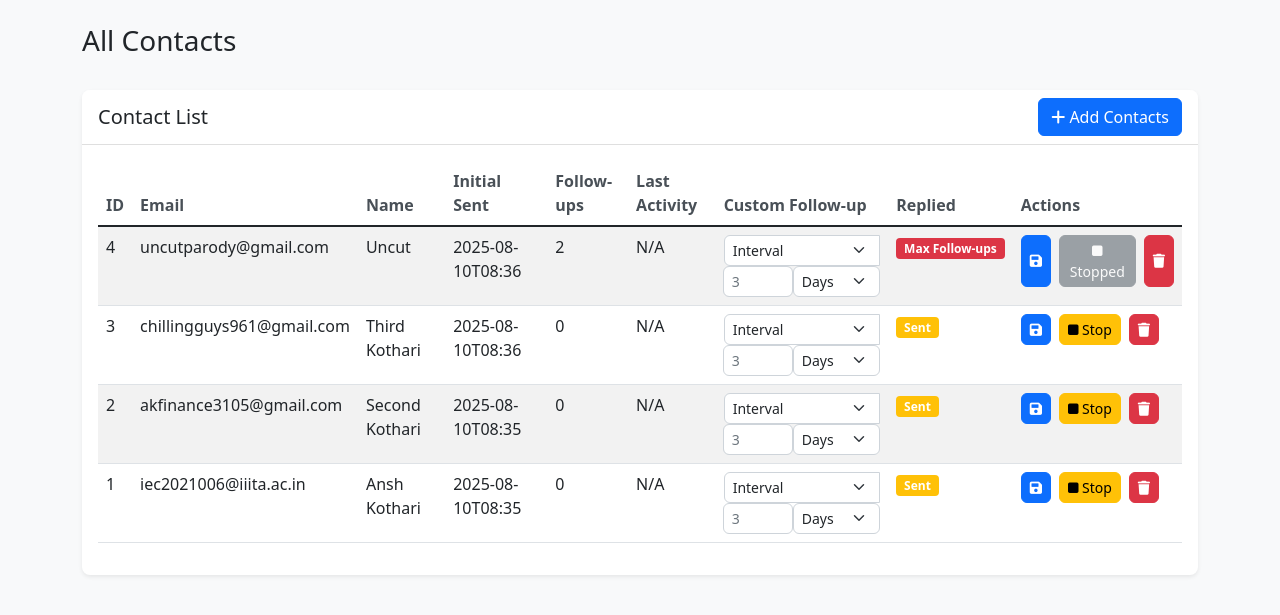
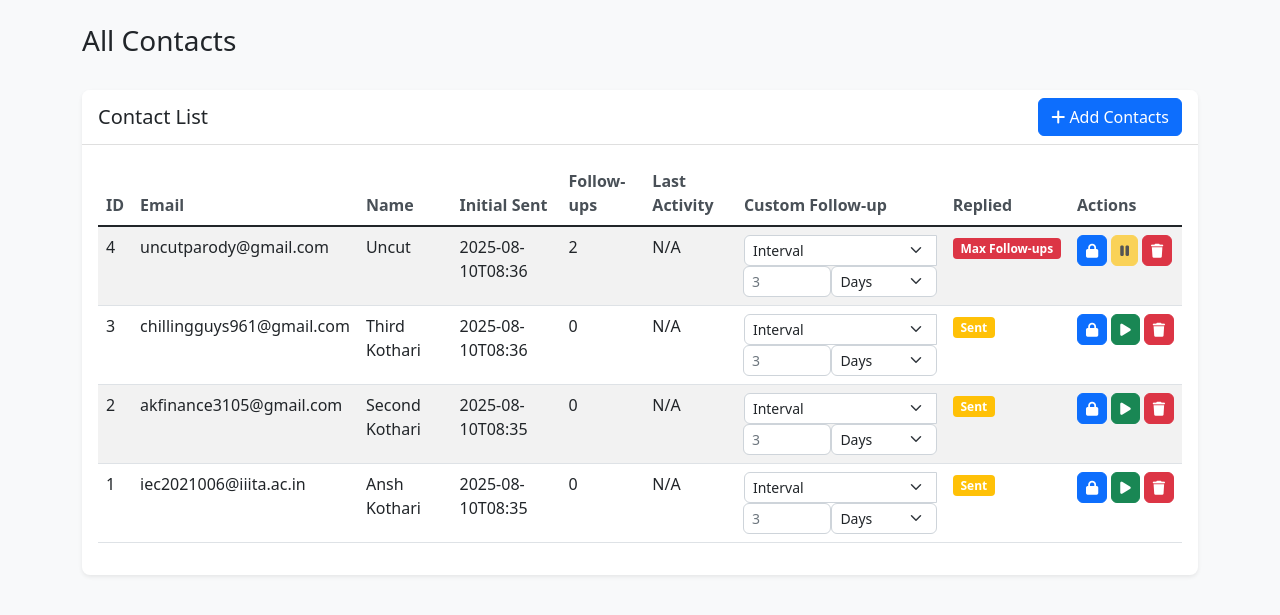
Before and after one commit to anshgeez31/Cold-Email-Tool, a Flask app: page /contacts in a window 1280 px wide. Shown: the part 56-671 px from the top of the page. Run offline with Flask 3, Linux system fonts and the light colour scheme; data comes from the database, SQL or seed files in the repository.

Commit message:
Assistant checkpoint: Updated action buttons to match design layout
Assistant generated file changes:
- templates/contacts.html: Update action buttons layout to match the design, Update stop followups button styling in JavaScript, Update button revert styling in error handling, Update second error handling button revert

---

User prompt:

make it like this.

Replit-Commit-Author: Assistant
Replit-Commit-Session-Id: 351e7a85-a553-4a1b-8c0d-e43fa78f7baf

```diff
--- a/templates/contacts.html
+++ b/templates/contacts.html
@@ -77,17 +77,21 @@
                                     {% endif %}
                                 </td>
                                 <td>
-                                    <div class="d-flex gap-2">
+                                    <div class="d-flex gap-1">
                                         <button class="btn btn-sm btn-primary" onclick="updateCustomTime({{ contact.id }})" title="Save custom time">
-                                            <i class="fas fa-save"></i>
+                                            <i class="fas fa-lock"></i>
                                         </button>
                                         {% if contact.initial_sent_date and not contact.replied and contact.followup_sent_count < 2 %}
-                                        <button class="btn btn-sm btn-warning" id="stop-btn-{{ contact.id }}" onclick="stopFollowups({{ contact.id }})" title="Stop follow-ups">
-                                            <i class="fas fa-stop"></i> Stop
+                                        <button class="btn btn-sm btn-success" id="stop-btn-{{ contact.id }}" onclick="stopFollowups({{ contact.id }})" title="Stop follow-ups">
+                                            <i class="fas fa-play"></i>
                                         </button>
                                         {% elif contact.initial_sent_date and not contact.replied and contact.followup_sent_count >= 2 %}
-                                        <button class="btn btn-sm btn-secondary" disabled title="Follow-ups already stopped">
-                                            <i class="fas fa-stop"></i> Stopped
+                                        <button class="btn btn-sm btn-warning" disabled title="Follow-ups already stopped">
+                                            <i class="fas fa-pause"></i>
+                                        </button>
+                                        {% else %}
+                                        <button class="btn btn-sm btn-warning" disabled title="No follow-ups active">
+                                            <i class="fas fa-pause"></i>
                                         </button>
                                         {% endif %}
                                         <button class="btn btn-sm btn-danger" onclick="deleteContact({{ contact.id }})" title="Delete contact">
@@ -204,8 +208,8 @@
         const button = document.getElementById(`stop-btn-${contactId}`);
         if (button) {
             button.disabled = true;
-            button.className = 'btn btn-sm btn-secondary';
-            button.innerHTML = '<i class="fas fa-stop"></i> Stopped';
+            button.className = 'btn btn-sm btn-warning';
+            button.innerHTML = '<i class="fas fa-pause"></i>';
             button.title = 'Follow-ups already stopped';
         }
 
@@ -228,8 +232,8 @@
                 // Revert button state on error
                 if (button) {
                     button.disabled = false;
-                    button.className = 'btn btn-sm btn-warning';
-                    button.innerHTML = '<i class="fas fa-stop"></i> Stop';
+                    button.className = 'btn btn-sm btn-success';
+                    button.innerHTML = '<i class="fas fa-play"></i>';
                     button.title = 'Stop follow-ups';
                 }
             }
@@ -239,8 +243,8 @@
             // Revert button state on error
             if (button) {
                 button.disabled = false;
-                button.className = 'btn btn-sm btn-warning';
-                button.innerHTML = '<i class="fas fa-stop"></i> Stop';
+                button.className = 'btn btn-sm btn-success';
+                button.innerHTML = '<i class="fas fa-play"></i>';
                 button.title = 'Stop follow-ups';
             }
         });
```
